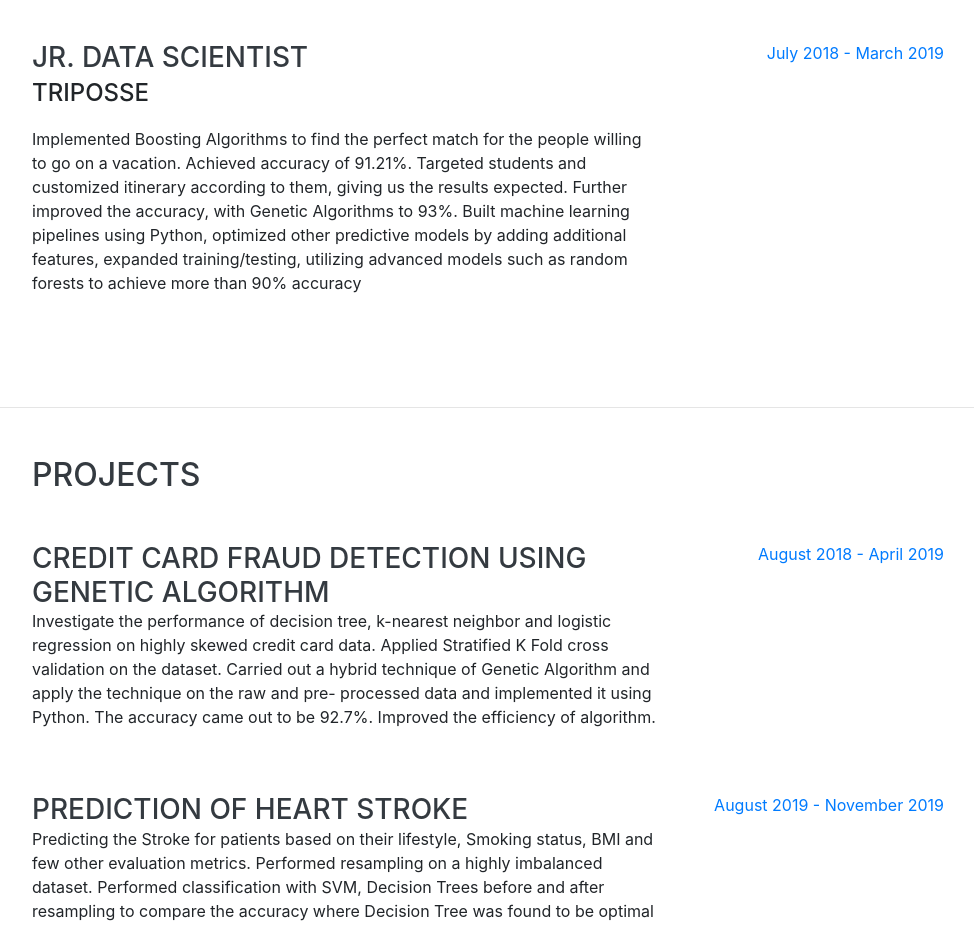
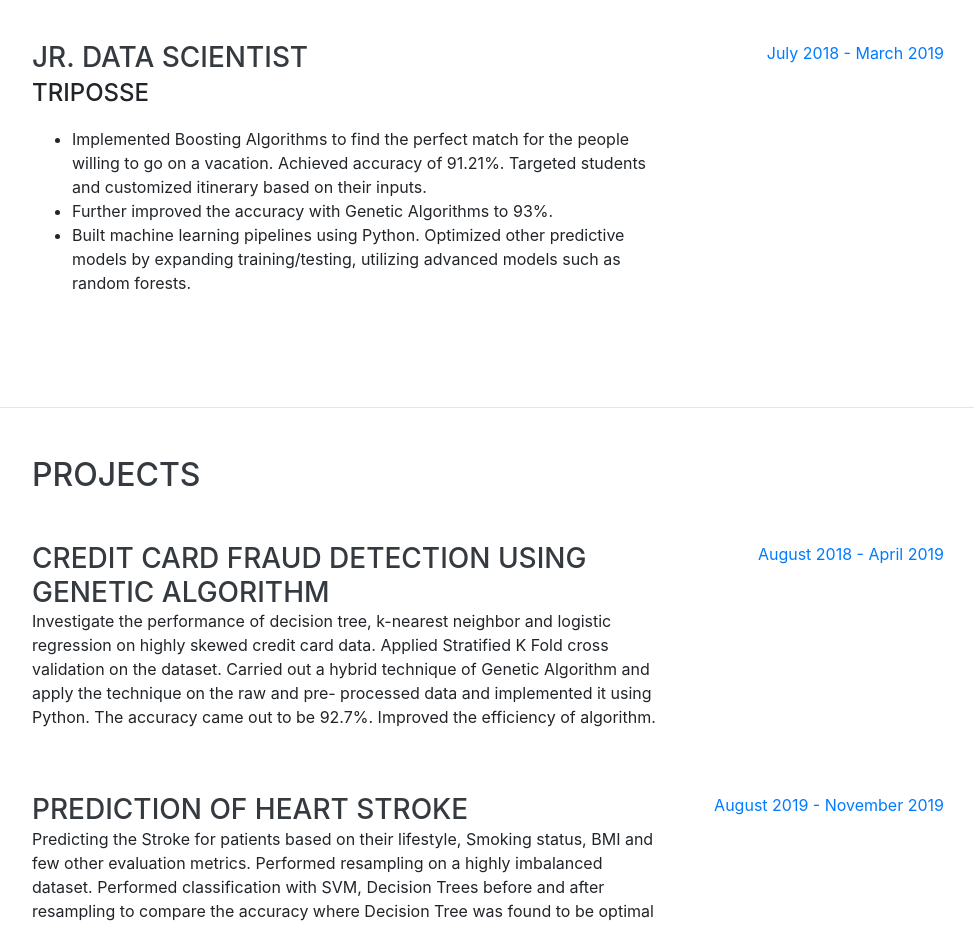
Before and after one commit to AkhilSomalanka7/-AkhilSomalanka7-.github.io, a website with bundled scripts: page index.html in a window 1280 px wide. Shown: the part 1500-2427 px from the top of the page, without its empty margins (288-1262 px from the left). Built offline with nearby package versions, Linux system fonts and the light colour scheme; a web font is replaced by a local one.

Commit message:
Update index.html

```diff
--- a/index.html
+++ b/index.html
@@ -101,17 +101,17 @@
             <h3 class="mb-0"> Machine Learning Intern</h3>
             <div class="subheading mb-3">Philips </div>
 	     <ul>
-            <p>  <li> Developed a predictive algorithm that processes user’s heartrate, steps and activity in order to raise an alert to user/nearest
-hospital in case of a health emergency. Performed exploratory data analysis on around 2000 datasets with 4 million entries. </li>
+            <p>  <li> Developed a predictive algorithm that processes user’s heartrate, steps and activity in order to raise an alert to user/nearest hospital in case of a health emergency. Performed exploratory data analysis on around 2000 datasets with 4 million entries. </li>
 <li>  Enhanced the pipelines with Keras using a state-of-the-art deep learning architecture that is both extremely accurate and lean. </li>
-<li> Analyzed and Developed business cases for Philips, North America to improvise the marketing wing. Working on developing
-the dashboards for datahubs, which brings in all the patient’s data from various devices, which improved the business by 31%. </li>
+<li> Analyzed and Developed business cases for Philips, North America to improvise the marketing wing. Working on developing the dashboards for datahubs, which brings in all the patient’s data from various devices, which improved the business by 31%. </li>
 <li> Involved in working with IAM team, and building the KeyMaster and Algorithm services to automate the process. </li>
 <li> Integrated the app with Fossil watch API, Google Fit API to pull personal data of users and to monitor the activities. </li>
 <li> Optimized the data fetching and data storage, by following minute to minute data cadence and maintaining low-latency. </li>
 <li> Architect modern Artificial Intelligence solutions using virtual agents, visual analytics, deep learning for Philips clients, to
 improve their healthcare business </li>
+
 		     </p>
+		  </ul>
           </div>
           <div class="resume-date text-md-right">
             <span class="text-primary">May 2020 - December 2020</span>
@@ -122,7 +122,13 @@ improve their healthcare business </li>
           <div class="resume-content">
             <h3 class="mb-0"> Jr. Data Scientist </h3>
             <div class="subheading mb-3"> Triposse </div>
-            <p> Implemented Boosting Algorithms to find the perfect match for the people willing to go on a vacation. Achieved accuracy of 91.21%. Targeted students and customized itinerary according to them, giving us the results expected. Further improved the accuracy, with Genetic Algorithms to 93%. Built machine learning pipelines using Python, optimized other predictive models by adding additional features, expanded training/testing, utilizing advanced models such as random forests to achieve more than 90% accuracy</p>
+	      <ul>
+            <p> <li>  Implemented Boosting Algorithms to find the perfect match for the people willing to go on a vacation. Achieved accuracy of
+91.21%. Targeted students and customized itinerary based on their inputs.
+		    <li> Further improved the accuracy with Genetic Algorithms to 93%. </li>
+<li> Built machine learning pipelines using Python. Optimized other predictive models by expanding training/testing, utilizing advanced
+models such as random forests. </li> </p>
+		  </ul>
           </div>
           <div class="resume-date text-md-right">
             <span class="text-primary">July 2018 - March 2019</span>
@@ -131,7 +137,7 @@ improve their healthcare business </li>
 
         <!<div class="resume-item d-flex flex-column flex-md-row justify-content-between mb-5"
           <div class="resume-content"
-            <h3 class="mb-0"Junior Web Designer</h3
+	      <h3 class="mb-0"Junior Web Designer</h3>
             <div class="subheading mb-3"Shout! Media Productions</div
             <pPodcasting operational change management inside of workflows to establish a framework. Taking seamless key performance indicators offline to maximise the long tail. Keeping your eye on the ball while performing a deep dive on the start-up mentality to derive convergence on cross-platform integration.</p
           </div
```
